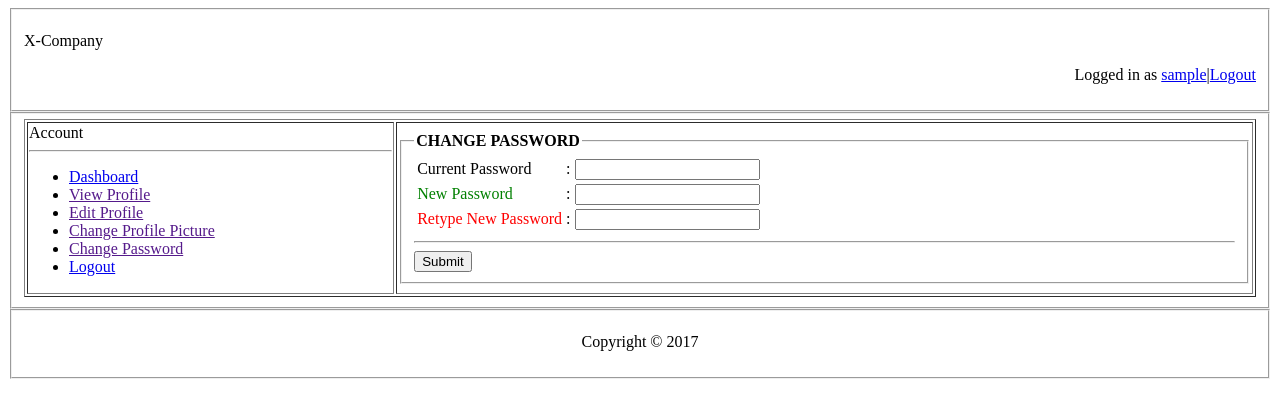
After one commit to NayeemHasan807/Summer_2020_Webtech, a PHP site: page /changepassword.php in a window 1280 px wide. The commit adds this page. Shown: the top 418 px of the page. Run offline with PHP 8.4, Linux system fonts and the light colour scheme; the visitor is signed in with stand-in values (Sample User, id 1).

Commit message:
Change Password

```diff
--- /dev/null
+++ b/SESSION_TRACKING_PHP_TASK_04/changepassword.php
@@ -0,0 +1,122 @@
+<?php
+    session_start();
+    if(!empty($_SESSION))
+    {
+        if(empty($_SESSION['status']))
+        {
+            header('location:Login.html');
+        }
+    }
+    else
+    {
+        if(empty($_COOKIE['status']))
+        {
+            echo $_COOKIE['status'];
+            header('location:Login.html');
+        }
+    }
+?>
+<!DOCTYPE html>
+<html>
+<head>
+    <title>CHANGEPASSWORD</title>
+</head>
+<body>
+    <fieldset>
+        <p>X-Company</p>
+        <?php
+            if(!empty($_SESSION))
+            {
+                echo "<p align='right'>Logged in as <a href='profile.html'>".$_SESSION['userName']."</a>|<a href='logout.php'>Logout</a></p>";
+            }
+            else
+                echo "<p align='right'>Logged in as <a href='profile.html'>".$_COOKIE['userName']."</a>|<a href='logout.php'>Logout</a></p>";
+        ?>
+    </fieldset>
+    <fieldset>
+        <table width="100%" border="1">
+            <tr>
+                <td rowspan="6" width="30%">
+                    Account
+                    <hr/>
+                    <ul>
+                        <li><a href="loggedindashboard.php">Dashboard</a></li>
+                        <li><a href="">View Profile</a></li>
+                        <li><a href="">Edit Profile</a></li>
+                        <li><a href="">Change Profile Picture</a></li>
+                        <li><a href="">Change Password</a></li>
+                        <li><a href="logout.php">Logout</a></li>
+                    </ul>
+                </td>
+                <td rowspan="6">
+                    <fieldset>
+                        <legend><b>CHANGE PASSWORD</b></legend>
+                        <form method="post">
+                            <table>
+                                <tr>
+                                    <td><font size="3">Current Password</font></td>
+                                    <td>:</td>
+                                    <td><input type="password" name="password" /></td>
+                                    <td></td>
+                                </tr>
+                                <tr>
+                                    <td><font size="3" color="green">New Password</font></td>
+                                    <td>:</td>
+                                    <td><input type="password" name="newpassword" /></td>
+                                    <td></td>
+                                </tr>
+                                <tr>
+                                    <td><font size="3" color="red" >Retype New Password</font></td>
+                                    <td>:</td>
+                                    <td><input type="password" name="renewpassword"/></td>
+                                    <td></td>
+                                </tr>
+                            </table>
+                            <hr />
+                            <input type="submit" name="submit" value="Submit" />
+                        </form>
+                    </fieldset>
+                </td>
+            </tr>
+        </table>
+    </fieldset>
+    <fieldset>
+            <p align="center">Copyright © 2017 </p>
+    </fieldset>
+</body>
+<?php
+    if(isset($_POST['submit']))
+    {
+        if(!empty($_SESSION))
+        {
+            if($_SESSION['password']==$_POST['password'])
+            {
+                if($_POST['newpassword']==$_POST['renewpassword'])
+                {
+                    $_SESSION['password']=$_POST['newpassword'];
+                    echo "Password Changed!";
+                }
+                else
+                    echo "New Password And Retype New Password Must Need To Be Same!";
+            }
+            else
+                echo "Current Password Is Wrong!";
+        }
+        elseif(!empty($_COOKIE['password']))
+        {
+            if($_COOKIE['password']==md5($_POST['password']))
+            {
+                if($_POST['newpassword']==$_POST['renewpassword'])
+                {
+                    setcookie('password',$_POST['password'],time()+36000,'/');
+                    echo "Password Changed!";
+                }
+                else
+                    echo "New Password And Retype New Password Must Need To Be Same!";
+            }
+            else
+                echo "Current Password Is Wrong!";
+        }
+    }
+
+?>
--- a/SESSION_TRACKING_PHP_TASK_04/loggedindashboard.php
+++ b/SESSION_TRACKING_PHP_TASK_04/loggedindashboard.php
@@ -44,7 +44,7 @@
 						<li><a href="">View Profile</a></li>
 						<li><a href="">Edit Profile</a></li>
 						<li><a href="">Change Profile Picture</a></li>
-						<li><a href="">Change Password</a></li>
+						<li><a href="changepassword.php">Change Password</a></li>
 						<li><a href="logout.php">Logout</a></li>
 					</ul>
 				</td>
```
Also changed, not shown: SESSION_TRACKING_PHP_TASK_04/change_password.html (deleted, +0 -27 lines).
